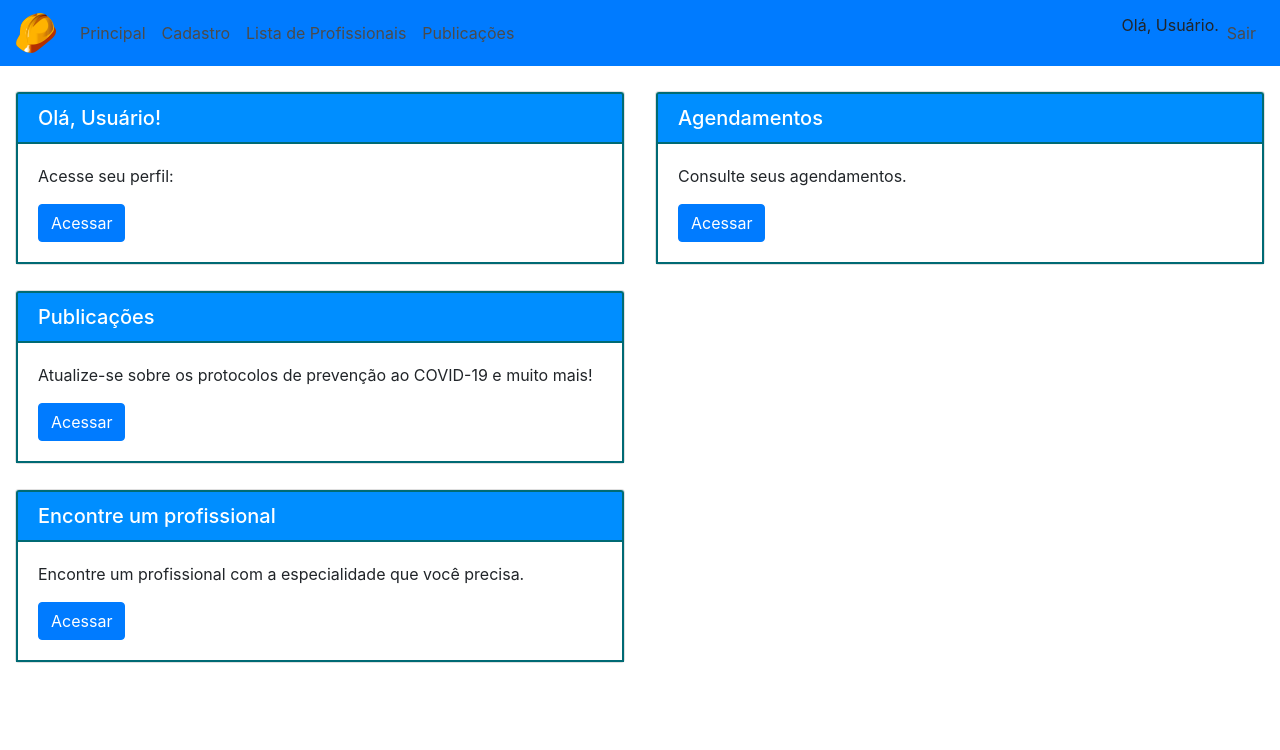
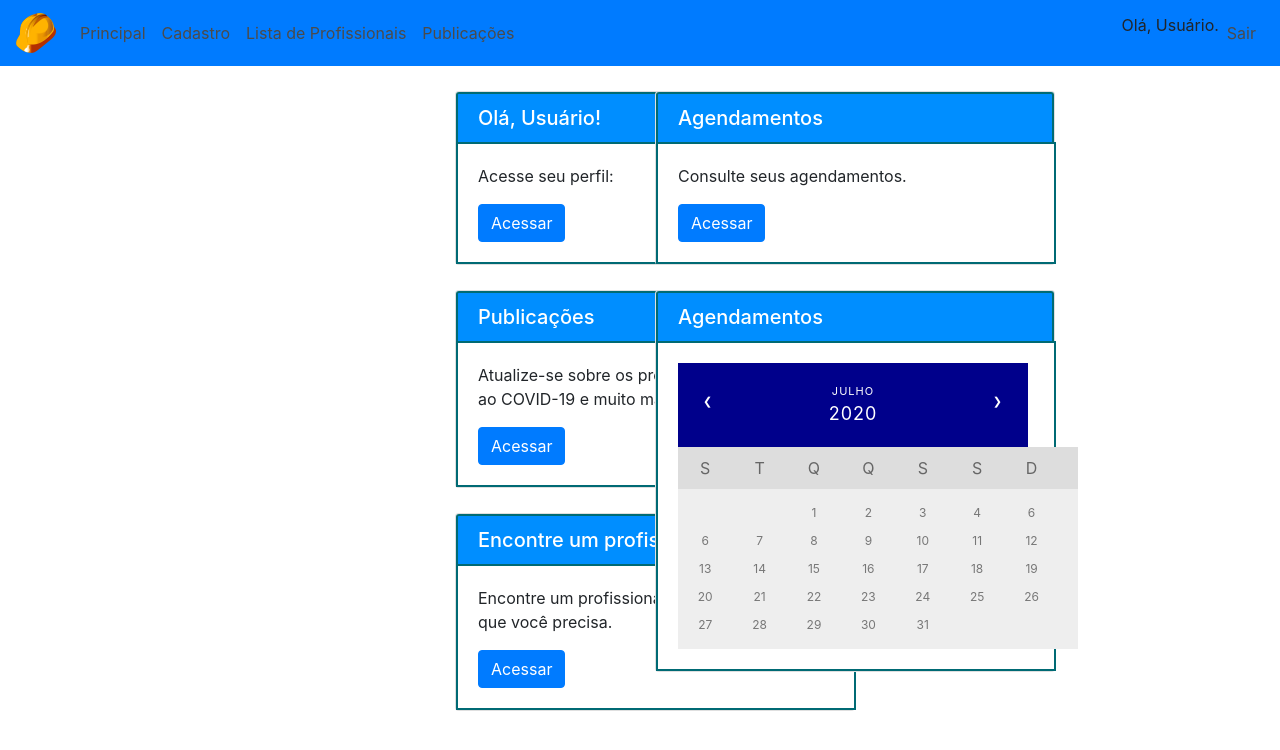
Before and after one commit to BrenoNoccioli/MegaHack2020, an Angular app: page /principal/1 in a window 1280 px wide. Shown: the top 750 px of the page. Built offline with nearby package versions, Linux system fonts and the light colour scheme.

Commit message:
adicao do calendario na tela principal

```diff
--- a/src/app/principal/principal.component.css
+++ b/src/app/principal/principal.component.css
@@ -22,3 +22,95 @@ border-bottom: 0px;
     border-color: #006a74;
 
 }
+
+div {
+    justify-content: left;
+    width: 25em;
+  }
+
+  ul {
+    list-style-type: none;
+  }
+  body {
+    font-family: Verdana, sans-serif;
+  }
+  div .month {
+    justify-content: left;
+    width: 25em;
+    font-size: 14px;
+  }
+  /* Month header */
+  .month {
+    padding: 20px 25px;
+    width: 25em;
+    background: darkblue;
+    text-align: center;
+    font-size: 10px;
+  }
+
+  /* Month list */
+  .month ul {
+    margin: 0;
+    padding: 0;
+  }
+
+  .month ul li {
+    color: white;
+    font-size: 11px;
+    text-transform: uppercase;
+    letter-spacing: 1px;
+  }
+
+  /* Previous button inside month header */
+  .month .prev {
+    float: left;
+    padding-top: 10px;
+  }
+
+  /* Next button */
+  .month .next {
+    float: right;
+    padding-top: 10px;
+  }
+
+  /* Weekdays (Mon-Sun) */
+  .weekdays {
+    margin: 0;
+    padding: 9px 0;
+    background-color: #ddd;
+  }
+
+  .weekdays li {
+    display: inline-block;
+    width: 13.6%;
+    color: #666;
+    text-align: center;
+  }
+
+  div .month {
+    justify-content: left;
+    width: 25em;
+  }
+  /* Days (1-31) */
+  .days {
+    padding: 10px 0;
+    background: #eee;
+    margin: 0;
+    width: 25em;
+  }
+
+  .days li {
+    list-style-type: none;
+    display: inline-block;
+    width: 13.6%;
+    text-align: center;
+    margin-bottom: 5px;
+    font-size: 12px;
+    color: #777;
+  }
+
+  .days li:hover {
+    padding: 3px;
+    background: lightblue;
+    color: white !important;
+  }
--- a/src/app/principal/principal.component.html
+++ b/src/app/principal/principal.component.html
@@ -32,6 +32,7 @@
 				</div>
 			</div>
 		</div>
+
 	</div>
 	<div class="row">
 		<div class="col-md-6">
@@ -63,6 +64,73 @@
 				</div>
 			</div>
 		</div>
-		<div class="col-md-6"></div>
+			<div class="col-md-6">
+				<div class="card">
+					<h5 class="card-header">
+						Agendamentos
+					</h5>
+					<div class="card-body">
+						<div>
+							<div class="month">
+							  <ul>
+								<li class="prev">&#10094;</li>
+								<li class="next">&#10095;</li>
+								<li>
+								  Julho<br>
+								  <span style="font-size:18px">2020</span>
+								</li>
+							  </ul>
+							</div>
+
+							<ul class="weekdays">
+							  <li>S</li>
+							  <li>T</li>
+							  <li>Q</li>
+							  <li>Q</li>
+							  <li>S</li>
+							  <li>S</li>
+							  <li>D</li>
+							</ul>
+
+							<ul class="days">
+							  <li></li>
+							  <li></li>
+							  <li>1</li>
+							  <li>2</li>
+							  <li>3</li>
+							  <li>4</li>
+							  <li>
+								<span class="active">6</span></li>
+							  <li>6</li>
+							  <li>7</li>
+							  <li>8</li>
+							  <li>9</li>
+							  <li>10</li>
+							  <li>11</li>
+							  <li>12</li>
+							  <li>13</li>
+							  <li>14</li>
+							  <li>15</li>
+							  <li>16</li>
+							  <li>17</li>
+							  <li>18</li>
+							  <li>19</li>
+							  <li>20</li>
+							  <li>21</li>
+							  <li>22</li>
+							  <li>23</li>
+							  <li>24</li>
+							  <li>25</li>
+							  <li>26</li>
+							  <li>27</li>
+							  <li>28</li>
+							  <li>29</li>
+							  <li>30</li>
+							  <li>31</li>
+							</ul>
+						  </div>
+					</div>
+				</div>
+			</div>
 	</div>
 </div>
--- a/src/app/top-menu/top-menu.component.html
+++ b/src/app/top-menu/top-menu.component.html
@@ -1,31 +1,27 @@
 <nav class="navbar navbar-expand-lg navbar-primary bg-primary" id='barra-menu'>
-  <a class="navbar-brand" routerLink="'/principal'"> <img src="./../../assets/logo1.png" alt="logo do Obra Fácil" width="40px" height="40px"></a>
+  <a class="navbar-brand" routerLink="{{this.principal}}"> <img src="./../../assets/logo1.png" alt="logo do Obra Fácil" width="40px" height="40px"></a>
   <button class="navbar-toggler" type="button" data-toggle="collapse" data-target="#navbarSupportedContent"
       aria-controls="navbarSupportedContent" aria-expanded="false" aria-label="Toggle navigation">
       <span class="navbar-toggler-icon"></span>
   </button>
     <div class="collapse navbar-collapse" id="bs-example-navbar-collapse-1">
       <ul class="navbar-nav">
-        <!-- <ng-template [ngIf]="logado==true"> -->
         <li class="nav-item">
            <a class="nav-link" routerLink="{{this.principal}}">Principal</a>
         </li>
-        <!-- </ng-template> -->
         <li class="nav-item">
            <a class="nav-link"  routerLink="{{this.cadastro}}">Cadastro</a>
         </li>
-        <ng-template [ngIf]="this.id != '' && this.id != undefined"  >
         <li class="nav-item">
             <a class="nav-link" routerLink="{{this.lista_prof}}">Lista de Profissionais</a>
         </li>
         <li class="nav-item">
-            <a class="nav-link" href="{{this.publicacao}}">Publicações</a>
+            <a class="nav-link" routerLink="{{this.publicacao}}">Publicações</a>
         </li>
-        </ng-template>
       </ul>
 
       <ul class="navbar-nav ml-md-auto">
-        <ng-template [ngIf]="this.id != '' && this.id != undefined ">
+        <ng-template [ngIf]="this.id != ''">
             <li class='ola'>Olá, Usuário.</li>
             <li class="nav-item active">
               <a class="nav-link" routerLink="/login">Sair</a>
--- a/src/app/top-menu/top-menu.component.ts
+++ b/src/app/top-menu/top-menu.component.ts
@@ -15,8 +15,8 @@ export class TopMenuComponent implements OnInit {
   publicacao: string;
   sair : string;
 
+  inicio : boolean;
   id : string;
- logado : boolean;
 
   constructor( private route: ActivatedRoute, private router : Router, private location: Location ) { }
 
@@ -26,12 +26,9 @@ export class TopMenuComponent implements OnInit {
     this.lista_prof = `/profissionais/${this.id}`;
     this.publicacao = `/publicacao/${this.id}`;
 
-    let parts = location.pathname.split('/');
-    console.log(parts);
-    if(parts.length>1){
-      this.id = parts[2];
-    }
-    console.log("id recebido "+this.id);
-    this.logado = false;
+    this.route.queryParams.subscribe(param=> this.id = param['id']);
+    console.log(this.id);
+    console.log(this.location.isCurrentPathEqualTo);
+
   }
 }
```
